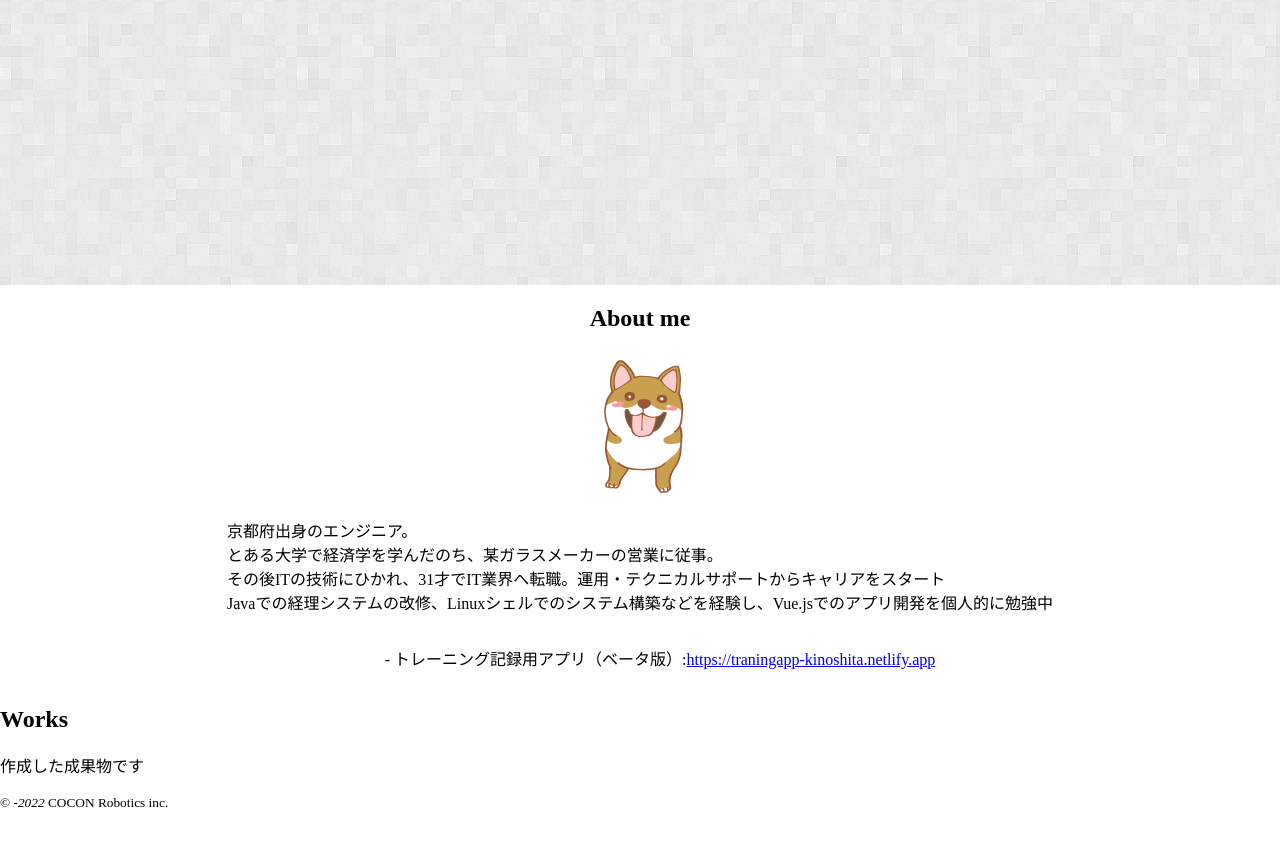
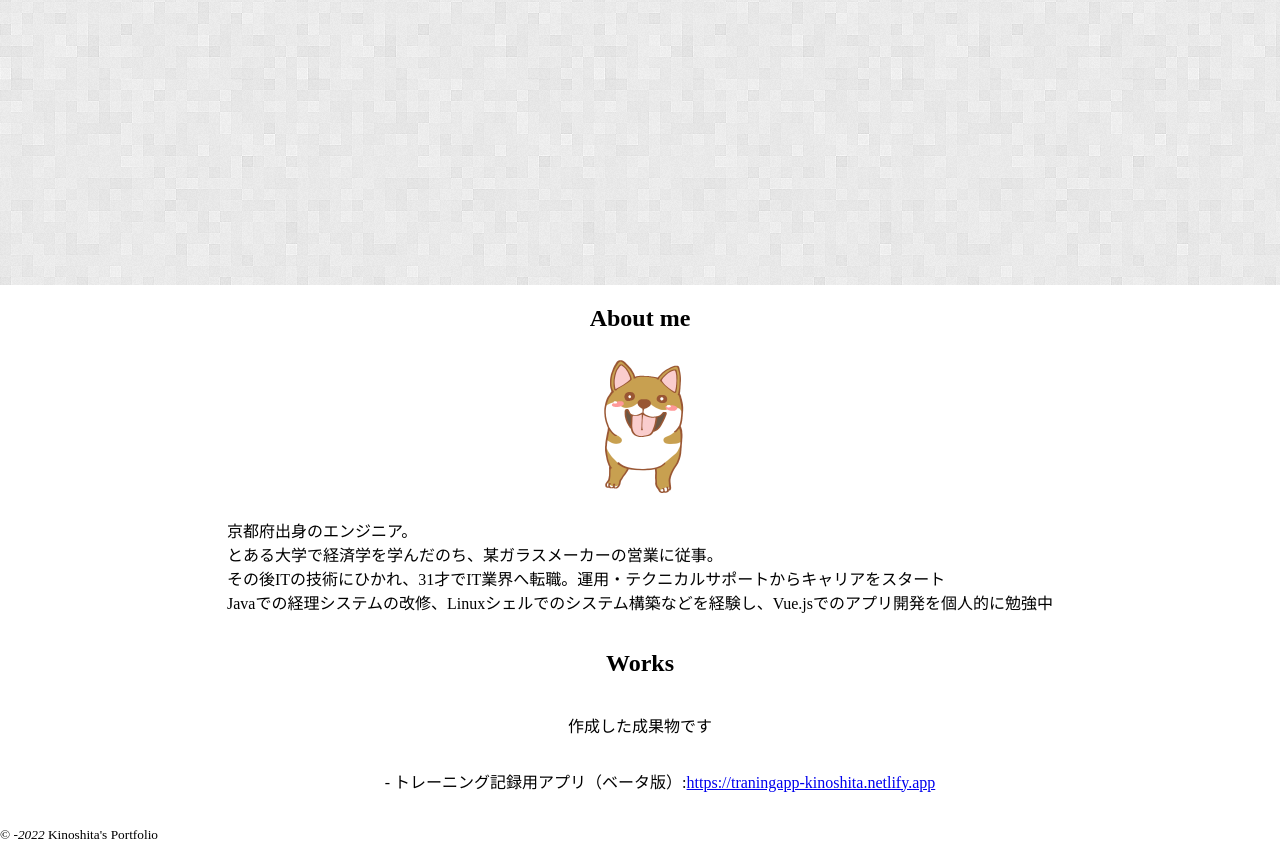
Before and after one commit to yukikinoshitashiba/yukikinoshitashiba.github.io, a plain HTML site: page index.html in a window 1280 px wide. Shown: the part 515-1374 px from the top of the page. Before the commit the page ends 1342 px from the top, so only its background shows below. Drawn offline with Linux system fonts and the light colour scheme.

Commit message:
202205201100

```diff
--- a/index.html
+++ b/index.html
@@ -23,21 +23,21 @@
           <br>とある大学で経済学を学んだのち、某ガラスメーカーの営業に従事。
           <br>その後ITの技術にひかれ、31才でIT業界へ転職。運用・テクニカルサポートからキャリアをスタート
           <br>Javaでの経理システムの改修、Linuxシェルでのシステム構築などを経験し、Vue.jsでのアプリ開発を個人的に勉強中</p>
+      </section>
+      <section class="works">
+        <h2>Works</h2>
+        <p>作成した成果物です</p>
           <ul>
             <li>
               トレーニング記録用アプリ（ベータ版）:<a href="https://traningapp-kinoshita.netlify.app">https://traningapp-kinoshita.netlify.app</a>
             </li>
           </ul>
-      </section>
-      <section>
-        <h2>Works</h2>
-        <p>作成した成果物です</p>
         <div></div>
       </section>
     </main>
     <footer>
       <p>
-        <small>&copy; -<i>2022</i> COCON Robotics inc.</small>
+        <small>&copy; -<i>2022</i> Kinoshita's Portfolio</small>
       </p>
     </footer>
     <script>
--- a/static/css/main.css
+++ b/static/css/main.css
@@ -17,16 +17,17 @@ body {
   margin: 0;
 }
 
-.about_me {
+.about_me,
+.works {
     display: flex;
     flex-direction: column;
     justify-content: center;
     align-items: center;
 }
 
-.about_me li {
+.works li {
   list-style: none;
 }
-.about_me li::before {
+.works li::before {
   content: "-";
 }
```
